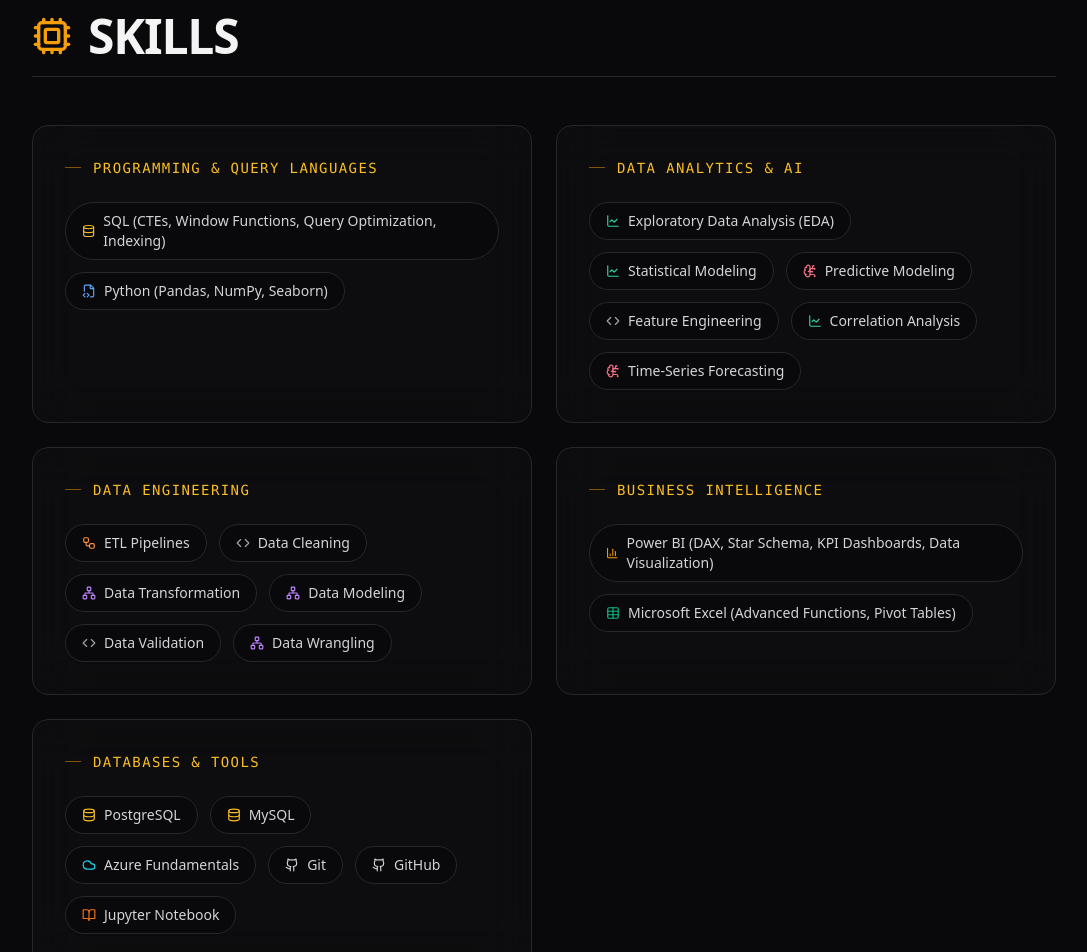
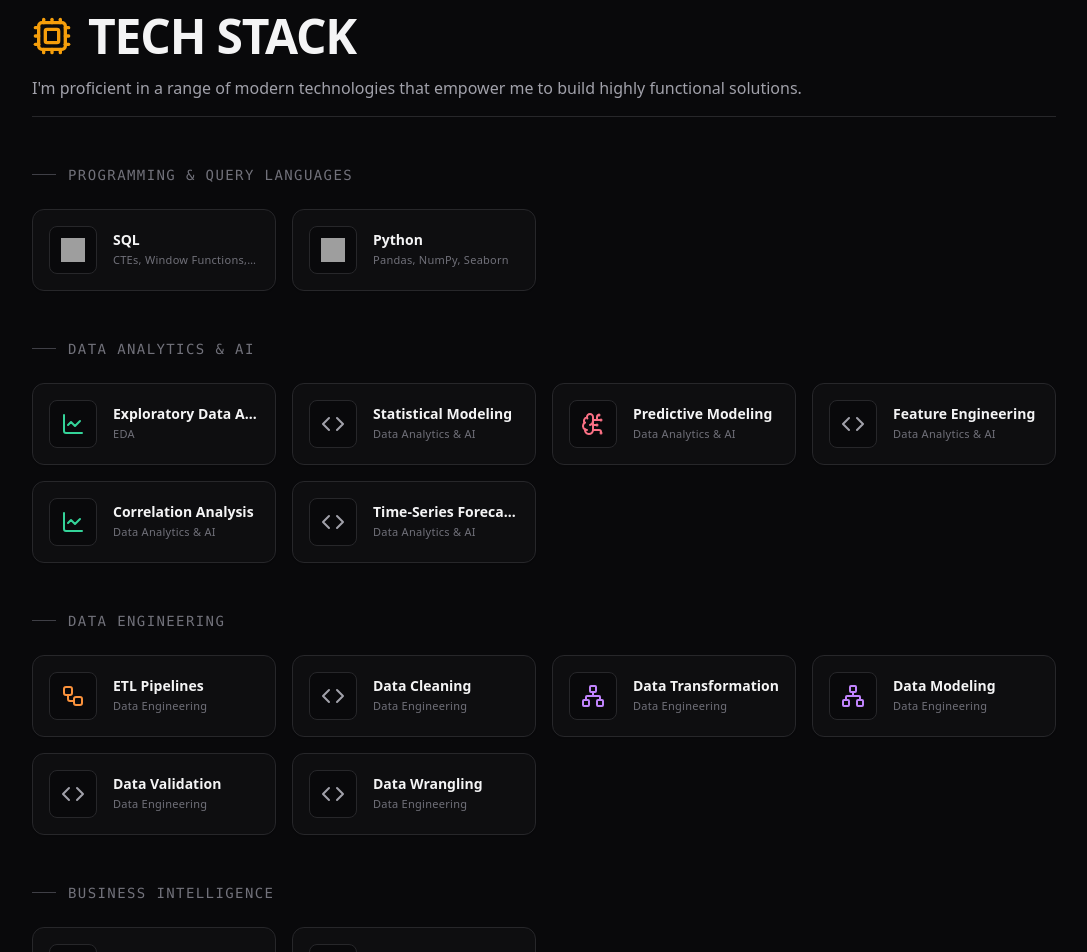
Before and after one commit to VikasMorabagi01/vikas-portfolio, a Next.js app: page / in a window 1280 px wide. Shown: the part 3900-4852 px from the top of the page, without its empty margins (96-1183 px from the left). Built offline with nearby package versions, Linux system fonts and the light colour scheme; grey boxes are pictures that could not be loaded.

Commit message:
Added premium tech stack grid with brand icons

```diff
--- a/app/page.tsx
+++ b/app/page.tsx
@@ -4,27 +4,44 @@ import { motion, AnimatePresence } from "framer-motion";
 import {
   Download, Terminal, Briefcase, Code2, GraduationCap,
   ChevronRight, Github, Linkedin, Cpu, Database,
-  FileCode2, BarChart3, Table, Workflow, Network,
-  BrainCircuit, LineChart, Cloud, BookOpen, Code
+  BarChart3, Table, Workflow, Network,
+  BrainCircuit, LineChart, Code
 } from "lucide-react";
 import AnimatedBackground from "../components/AnimatedBackground";
 import { data } from "../data/resume";
 
-const getSkillIcon = (skillName: string) => {
-  const lowerSkill = skillName.toLowerCase();
-  if (lowerSkill.includes("sql") || lowerSkill.includes("database") || lowerSkill.includes("postgre") || lowerSkill.includes("mysql"))
-    return <Database size={14} className="text-amber-400" />;
-  if (lowerSkill.includes("python")) return <FileCode2 size={14} className="text-blue-400" />;
-  if (lowerSkill.includes("power bi") || lowerSkill.includes("tableau")) return <BarChart3 size={14} className="text-amber-500" />;
-  if (lowerSkill.includes("excel")) return <Table size={14} className="text-emerald-500" />;
-  if (lowerSkill.includes("etl") || lowerSkill.includes("pipeline")) return <Workflow size={14} className="text-orange-400" />;
-  if (lowerSkill.includes("data model") || lowerSkill.includes("transform") || lowerSkill.includes("wrangling")) return <Network size={14} className="text-purple-400" />;
-  if (lowerSkill.includes("predictive") || lowerSkill.includes("forecasting") || lowerSkill.includes("ai")) return <BrainCircuit size={14} className="text-rose-400" />;
-  if (lowerSkill.includes("analysis") || lowerSkill.includes("eda") || lowerSkill.includes("statistic")) return <LineChart size={14} className="text-emerald-400" />;
-  if (lowerSkill.includes("azure") || lowerSkill.includes("cloud")) return <Cloud size={14} className="text-cyan-400" />;
-  if (lowerSkill.includes("git")) return <Github size={14} className="text-zinc-300" />;
-  if (lowerSkill.includes("jupyter")) return <BookOpen size={14} className="text-orange-500" />;
-  return <Code size={14} className="text-zinc-400" />;
+// 1. CLEVER PARSER: Splits "SQL (CTEs, Joins)" into Title: "SQL" and Subtitle: "CTEs, Joins"
+const parseSkill = (rawString: string, categoryName: string) => {
+  const match = rawString.match(/^(.*?)(?:\s*\((.*?)\))?$/);
+  const title = match?.[1]?.trim() || rawString;
+  const subtitle = match?.[2]?.trim() || categoryName; // Fallback to category if no parentheses
+  return { title, subtitle };
+};
+
+// 2. ICON MATCHER: Pulls colorful brand logos for tech, and premium icons for concepts
+const getSkillBrandIcon = (title: string) => {
+  const t = title.toLowerCase();
+
+  // Official Colored Devicons
+  if(t.includes('python')) return <img src="https://cdn.jsdelivr.net/gh/devicons/devicon/icons/python/python-original.svg" className="w-6 h-6" alt="Python" />;
+  if(t.includes('postgresql')) return <img src="https://cdn.jsdelivr.net/gh/devicons/devicon/icons/postgresql/postgresql-original.svg" className="w-6 h-6" alt="PostgreSQL" />;
+  if(t.includes('mysql') || t === 'sql') return <img src="https://cdn.jsdelivr.net/gh/devicons/devicon/icons/mysql/mysql-original.svg" className="w-6 h-6" alt="MySQL" />;
+  if(t.includes('azure')) return <img src="https://cdn.jsdelivr.net/gh/devicons/devicon/icons/azure/azure-original.svg" className="w-6 h-6" alt="Azure" />;
+  if(t.includes('git') && !t.includes('github')) return <img src="https://cdn.jsdelivr.net/gh/devicons/devicon/icons/git/git-original.svg" className="w-6 h-6" alt="Git" />;
+  if(t.includes('jupyter')) return <img src="https://cdn.jsdelivr.net/gh/devicons/devicon/icons/jupyter/jupyter-original.svg" className="w-6 h-6" alt="Jupyter" />;
+
+  // Custom styled Lucide icons for things that don't have standard devicons
+  if(t.includes('github')) return <Github className="w-6 h-6 text-zinc-100" />;
+  if(t.includes('power bi') || t.includes('tableau')) return <BarChart3 className="w-6 h-6 text-yellow-500" />;
+  if(t.includes('excel')) return <Table className="w-6 h-6 text-emerald-500" />;
+  if(t.includes('etl') || t.includes('pipeline')) return <Workflow className="w-6 h-6 text-orange-400" />;
+  if(t.includes('data model') || t.includes('transform')) return <Network className="w-6 h-6 text-purple-400" />;
+  if(t.includes('predictive') || t.includes('ai')) return <BrainCircuit className="w-6 h-6 text-rose-400" />;
+  if(t.includes('analysis') || t.includes('eda')) return <LineChart className="w-6 h-6 text-emerald-400" />;
+  if(t.includes('database')) return <Database className="w-6 h-6 text-blue-400" />;
+
+  // Default Fallback
+  return <Code className="w-6 h-6 text-zinc-400" />;
 };
 
 export default function Portfolio() {
@@ -287,34 +304,44 @@ export default function Portfolio() {
               </div>
             </section>
 
-            {/* 5. SKILLS */}
+            {/* 5. SKILLS - BRAND NEW PREMIUM GRID LAYOUT */}
             <section id="skills" className="scroll-mt-24">
               <div className="mb-12 border-b border-zinc-800 pb-4">
-                <h2 className="text-4xl md:text-5xl font-black text-zinc-100 tracking-tight uppercase flex items-center gap-4">
-                  <Cpu className="text-amber-500 h-10 w-10" /> Skills
+                <h2 className="text-4xl md:text-5xl font-black text-zinc-100 tracking-tight flex flex-col gap-2">
+                  <span className="flex items-center gap-4 uppercase"><Cpu className="text-amber-500 h-10 w-10" /> Tech Stack</span>
+                  <span className="text-base font-light text-zinc-400 tracking-normal mt-2">I'm proficient in a range of modern technologies that empower me to build highly functional solutions.</span>
                 </h2>
               </div>
 
-              <div className="grid md:grid-cols-2 gap-6">
+              <div className="space-y-12">
                 {data.skills.map((skillGrp, i) => (
                   <motion.div
                     key={i}
                     initial={{ opacity: 0, y: 20 }} whileInView={{ opacity: 1, y: 0 }} viewport={{ once: true }} transition={{ delay: i * 0.1 }}
-                    className="bg-zinc-900/30 backdrop-blur-xl rounded-2xl p-8 border border-zinc-800 hover:border-amber-500/30 transition-colors"
                   >
-                    <h4 className="text-amber-400 font-mono mb-6 text-sm uppercase tracking-widest flex items-center gap-3">
-                      <span className="w-4 h-[1px] bg-amber-500/50" /> {skillGrp.category}
+                    <h4 className="text-zinc-500 font-mono mb-6 text-sm uppercase tracking-widest flex items-center gap-3">
+                      <span className="w-6 h-[1px] bg-zinc-700" /> {skillGrp.category}
                     </h4>
-                    <div className="flex flex-wrap gap-3">
-                      {skillGrp.items.map((item, j) => (
-                        <span
-                          key={j}
-                          className="flex items-center gap-2 px-4 py-2 bg-zinc-950/80 border border-zinc-800 hover:border-amber-500/50 hover:bg-amber-500/5 rounded-full text-sm text-zinc-300 font-medium transition-colors cursor-default"
-                        >
-                          {getSkillIcon(item)}
-                          {item}
-                        </span>
-                      ))}
+
+                    {/* The new awesome Card Grid */}
+                    <div className="grid grid-cols-1 sm:grid-cols-2 md:grid-cols-3 lg:grid-cols-4 gap-4">
+                      {skillGrp.items.map((item, j) => {
+                        const { title, subtitle } = parseSkill(item, skillGrp.category);
+                        return (
+                          <div
+                            key={j}
+                            className="flex items-center gap-4 p-4 rounded-xl bg-zinc-900/40 border border-zinc-800 hover:border-amber-500/30 hover:bg-zinc-800/60 transition-all duration-300 group cursor-default shadow-sm hover:shadow-md"
+                          >
+                            <div className="w-12 h-12 rounded-lg bg-zinc-950 flex items-center justify-center shrink-0 border border-zinc-800 group-hover:border-amber-500/30 transition-colors">
+                              {getSkillBrandIcon(title)}
+                            </div>
+                            <div className="flex flex-col overflow-hidden">
+                              <span className="text-sm font-bold text-zinc-100 truncate group-hover:text-amber-400 transition-colors">{title}</span>
+                              <span className="text-[11px] text-zinc-500 truncate mt-0.5 font-medium tracking-wide" title={subtitle}>{subtitle}</span>
+                            </div>
+                          </div>
+                        );
+                      })}
                     </div>
                   </motion.div>
                 ))}
```
